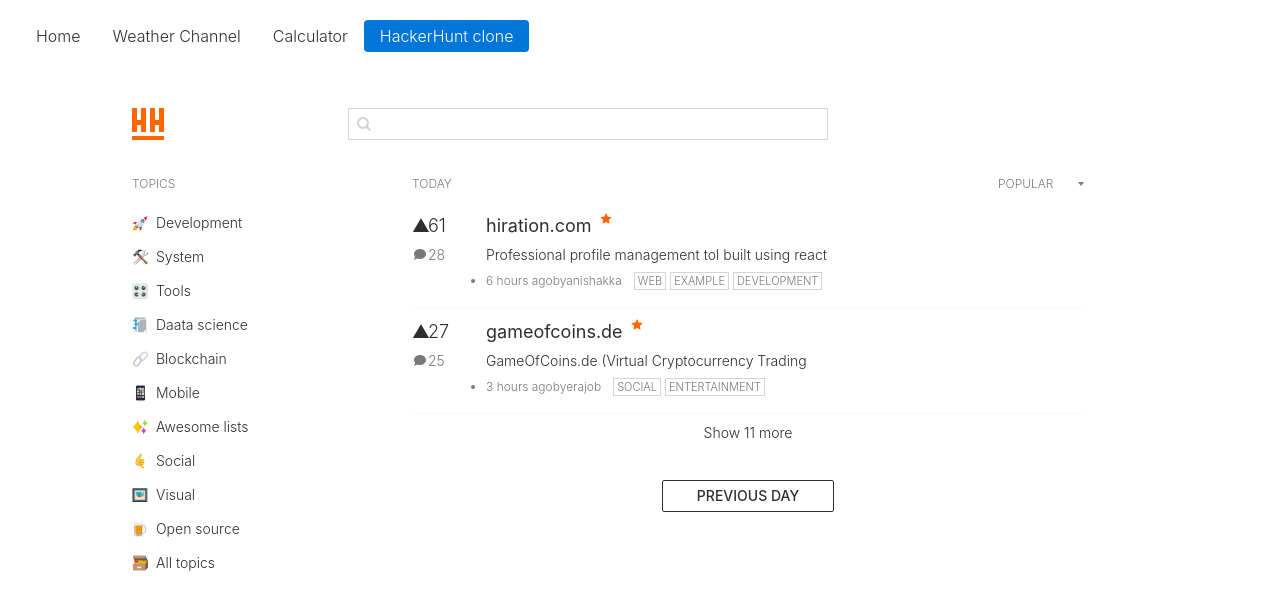
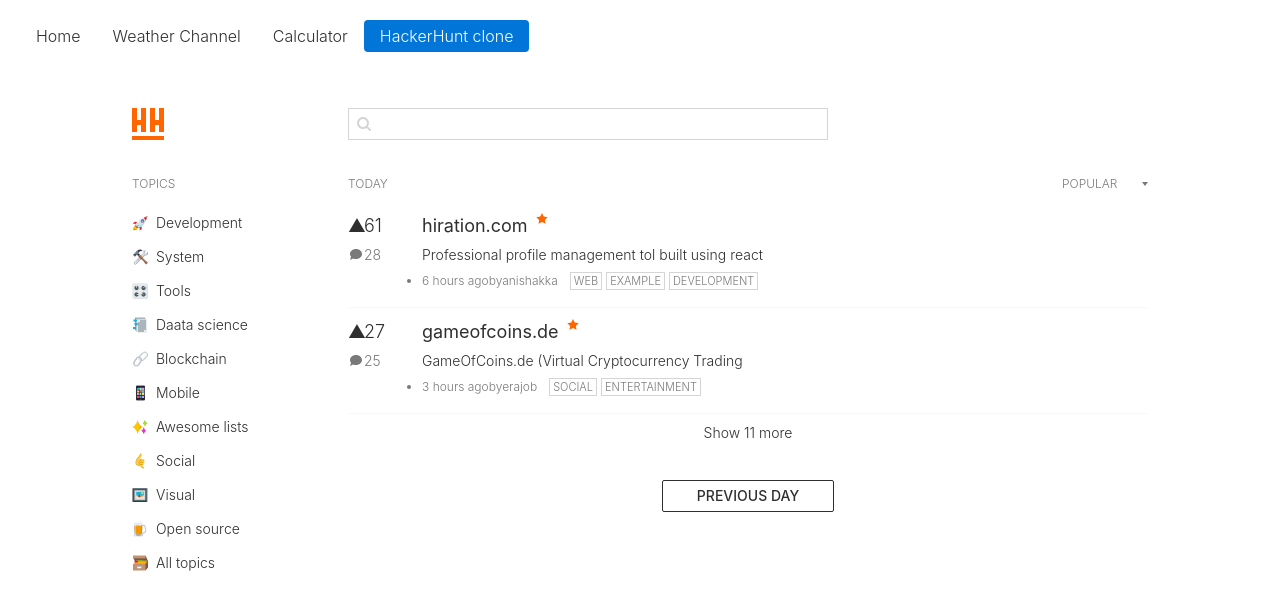
Before and after one commit to lindgr3n/react-training-project, a React (Create React App) app: page /HackerHunt in a window 1280 px wide. Shown: the top 610 px of the page. Built offline with nearby package versions, Linux system fonts and the light colour scheme.

Commit message:
refactor

```diff
--- a/src/HackerHunt/HackerHuntApp.js
+++ b/src/HackerHunt/HackerHuntApp.js
@@ -8,6 +8,20 @@ class HackerHuntApp extends Component {
   render() {
     return (
       <div id="hh">
+        <HHHeader />
+        <section>
+          <HHSideBar topics={TOPICS_DATA} />
+          <HHContent news={NEWSFEED_DATA} />
+        </section>
+      </div>
+    );
+  }
+}
+
+export default HackerHuntApp;
+
+const HHHeader = props => {
+  return (
     <header>
       <a href="/">
         <svg width="32" height="32" viewBox="0 0 32 32" xmlns="http://www.w3.org/2000/svg">
@@ -33,29 +47,20 @@ class HackerHuntApp extends Component {
         </fieldset>
       </form>
     </header>
-        <section>
+  );
+};
+
+const HHSideBar = props => {
+  const { topics } = props;
+  return (
     <aside className="">
       <div>
         <h3>Topics</h3>
-              <Topics data={TOPICS_DATA} />
+        <Topics data={topics} />
       </div>
     </aside>
-          <div className="list">
-            <div className="list">
-              <NeewsFeedList data={NEWSFEED_DATA} />
-              <strong className="expand-link">Show 11 more</strong>
-            </div>
-            <footer>
-              <a href="/page/1">Previous day</a>
-            </footer>
-          </div>
-        </section>
-      </div>
   );
-  }
-}
-
-export default HackerHuntApp;
+};
 
 const Topics = props => {
   const { data } = props;
@@ -74,8 +79,8 @@ const TopicItem = props => {
   );
 };
 
-const NeewsFeedList = props => {
-  const { data } = props;
+const HHContent = props => {
+  const { news } = props;
   return (
     <div className="list">
       <header>
@@ -88,14 +93,21 @@ const NeewsFeedList = props => {
           </ul>
         </div>
       </header>
-      {data.map((newsItem, i) => {
-        return <NeewsItem key={i} item={newsItem} />;
-      })}
+      <NewsFeedList data={news} />
+      <strong className="expand-link">Show 11 more</strong>
+      <footer>
+        <a href="/page/1">Previous day</a>
+      </footer>
     </div>
   );
 };
 
-const NeewsItem = props => {
+const NewsFeedList = props => {
+  const { data } = props;
+  return data.map((newsItem, i) => <NewsItem key={i} item={newsItem} />);
+};
+
+const NewsItem = props => {
   const { item } = props;
   return (
     <article>
@@ -152,123 +164,3 @@ const NewsTagItem = props => {
     </a>
   );
 };
-
-/*
-My grid take on it
-<div className="container">
-      <div className="row">
-        <div className="col">
-          <h4>{item.ups}</h4>
-        </div>
-        <div className="col-11">
-          <h4>{item.name}</h4>
-        </div>
-      </div>
-      <div className="row">
-        <div className="col">
-          <h3>{item.comments}</h3>
-        </div>
-        <div className="col-11">{item.descr}</div>
-      </div>
-      <div className="row">
-        <div className="col" />
-        <div className="col-11">{item.modified}</div>
-      </div>
-    </div>
-
-
-<article>
-  <a href="#" target="_blank">
-    <span><em>▲</em>25</span>
-    <span><em>FA</em>21</span>
-  </a>
-  <div>
-    <h2>
-      <a href="#" target="_blank" >AspectRat.io</a>
-      <sup>
-        <span>This submission has been on Hacker News front page</span>
-        <svg xmlns="http://www.w3.org/2000/svg" width="12" height="11" viewBox="0 0 12 11">
-          <path fill="#ff6600" d="M6 9l-3.527 1.854.674-3.927-2.853-2.781 3.943-.573 1.763-3.573 1.763 3.573 3.943.573-2.853 2.781.674 3.927z"></path>
-        </svg>
-      </sup>
-    </h2>
-    <p class="desc">Aspect ratio calculator and device resolutions resource</p>
-    <summary >
-      <time >7 hours ago</time>
-      <a href="#">ryanhefner</a>
-      <a class="tag" href="#">system</a>
-      <a class="tag" href="#">visual</a>
-    </summary>
-  </div>
-</article>
-
-ORGINAL
-<article data-reactid="137">
-  <a href="//news.ycombinator.com/item?id=15721340" target="_blank" data-reactid="138">
-    <span data-reactid="139">
-      <em data-reactid="140">▲</em>
-      25
-    </span>
-    <span data-reactid="144">
-      <em data-reactid="145">
-        <svg class="comment-12" width="12" height="12" xmlns="http://www.w3.org/2000/svg" data-reactid="146">
-          <g data-reactid="147">
-            <path d="M3.175 9.412c.842.375 1.803.588 2.825.588 3.314 0 6-2.239 6-5s-2.686-5-6-5-6 2.239-6 5c0 1.052.39 2.028 1.056 2.833l-1.056 3.167 3.175-1.588z" data-reactid="148"></path>
-          </g>
-        </svg>
-        21
-      </em>
-    </span>
-  </a>
-  <div data-reactid="152">
-    <h2 data-reactid="153">
-      <a href="https://aspectrat.io" target="_blank" data-reactid="154">AspectRat.io</a>
-      <sup data-reactid="155">
-        <span data-reactid="156">This submission has been on Hacker News front page</span>
-        <svg xmlns="http://www.w3.org/2000/svg" width="12" height="11" viewBox="0 0 12 11" data-reactid="157">
-          <path fill="#ff6600" d="M6 9l-3.527 1.854.674-3.927-2.853-2.781 3.943-.573 1.763-3.573 1.763 3.573 3.943.573-2.853 2.781.674 3.927z" data-reactid="158"></path>
-        </svg>
-      </sup>
-    </h2>
-    <p class="desc" data-reactid="159">Aspect ratio calculator and device resolutions resource</p>
-    <summary data-reactid="160">
-      <time data-reactid="161">7 hours ago</time>
-      <a href="/author/ryanhefner" data-reactid="163">ryanhefner</a>
-      <a class="tag" href="/topic/system/trending" data-reactid="164">system</a>
-      <a class="tag" href="/topic/visual/trending" data-reactid="165">visual</a>
-    </summary>
-  </div>
-</article>
-
-
-<div className="news-container clearfix">
-      <div className="news-sidebar float-left p20">
-        <div className="news-ups">
-          <span className="fa fa-sort-asc fa-2x" />
-          <span className="float-left">{item.ups}</span>
-        </div>
-        <div className="news-comments">
-          <span className="fa fa-sort-asc fa-2x" />
-          <span className="float-left">{item.comments}</span>
-        </div>
-      </div>
-      <div className="news-content">
-        <header>
-          <h3 className="float-left">{item.name}</h3>
-          <span className={'float-left ' + item.stared ? 'fa fa-star' : ''} />
-        </header>
-        {item.descr}
-        <div className="news-footer">
-          {item.modified}
-          by {item.modifiedby}
-          {item.tags
-            ? item.tags.map(tag => (
-                <span className="news-tag" key={tag}>
-                  {tag}
-                </span>
-              ))
-            : ''}
-        </div>
-      </div>
-    </div>
-*/
```
Lines whose indentation alone changed are shown as unchanged.
